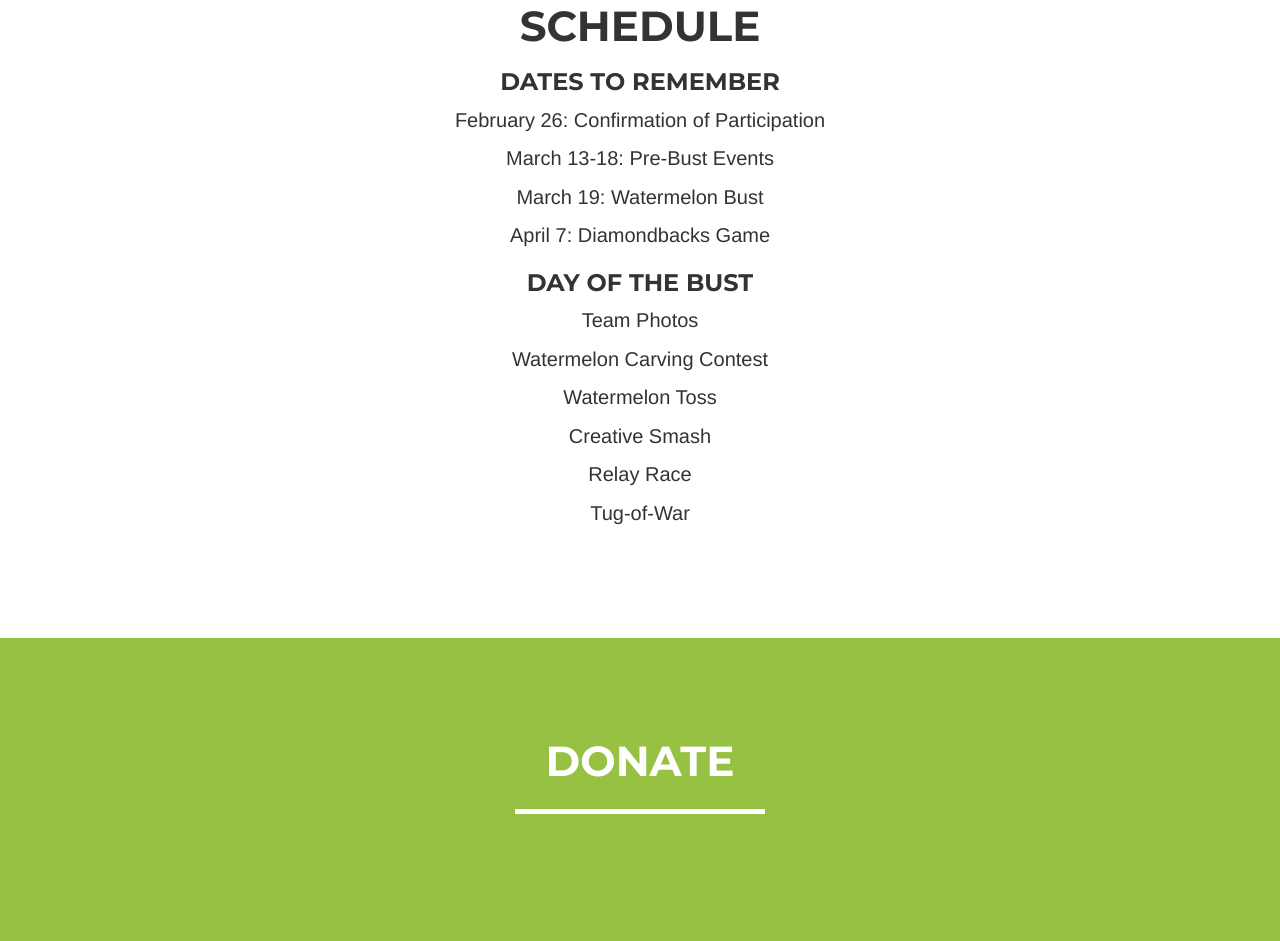
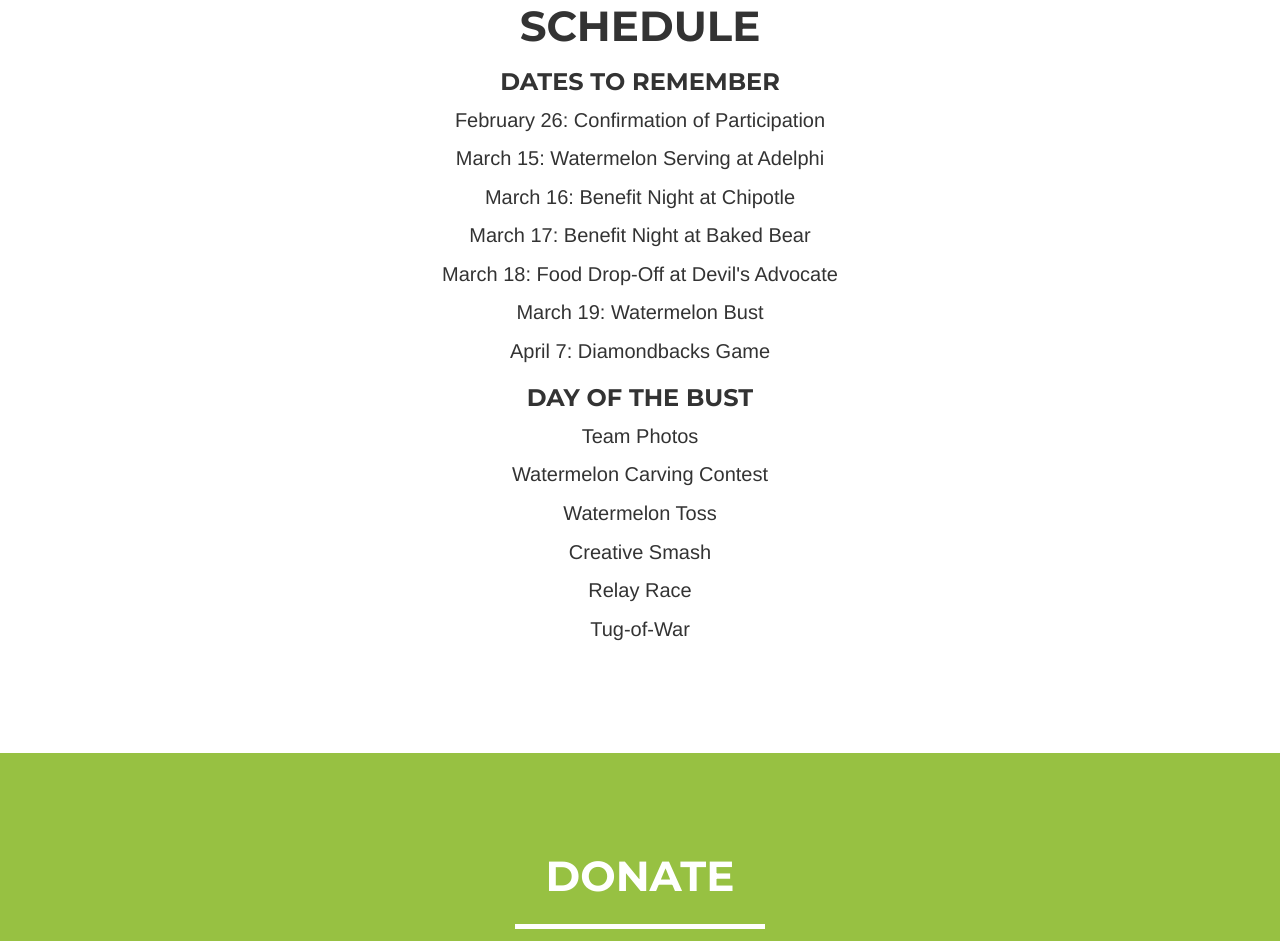
Before and after one commit to rythei/watermelonbust, a website: page index.html in a window 1280 px wide. Shown: the part 4229-5170 px from the top of the page. Drawn offline with nearby package versions, Linux system fonts and the light colour scheme; a script that the page names is missing.

Commit message:
Update schedule

```diff
--- a/index.html
+++ b/index.html
@@ -236,7 +236,10 @@
               <div class="col-lg-8 col-lg-offset-2 text-center">
                   <h3>Dates to Remember</h3>
                   <p>February 26: Confirmation of Participation</p>
-                  <p>March 13-18: Pre-Bust Events</p>
+                  <p>March 15: Watermelon Serving at Adelphi</p>
+                  <p>March 16: Benefit Night at Chipotle</p>
+                  <p>March 17: Benefit Night at Baked Bear</p>
+                  <p>March 18: Food Drop-Off at Devil's Advocate</p>
                   <p>March 19: Watermelon Bust</p>
                   <p>April 7: Diamondbacks Game</p>
                   <h3>Day of the Bust</h3>
```
